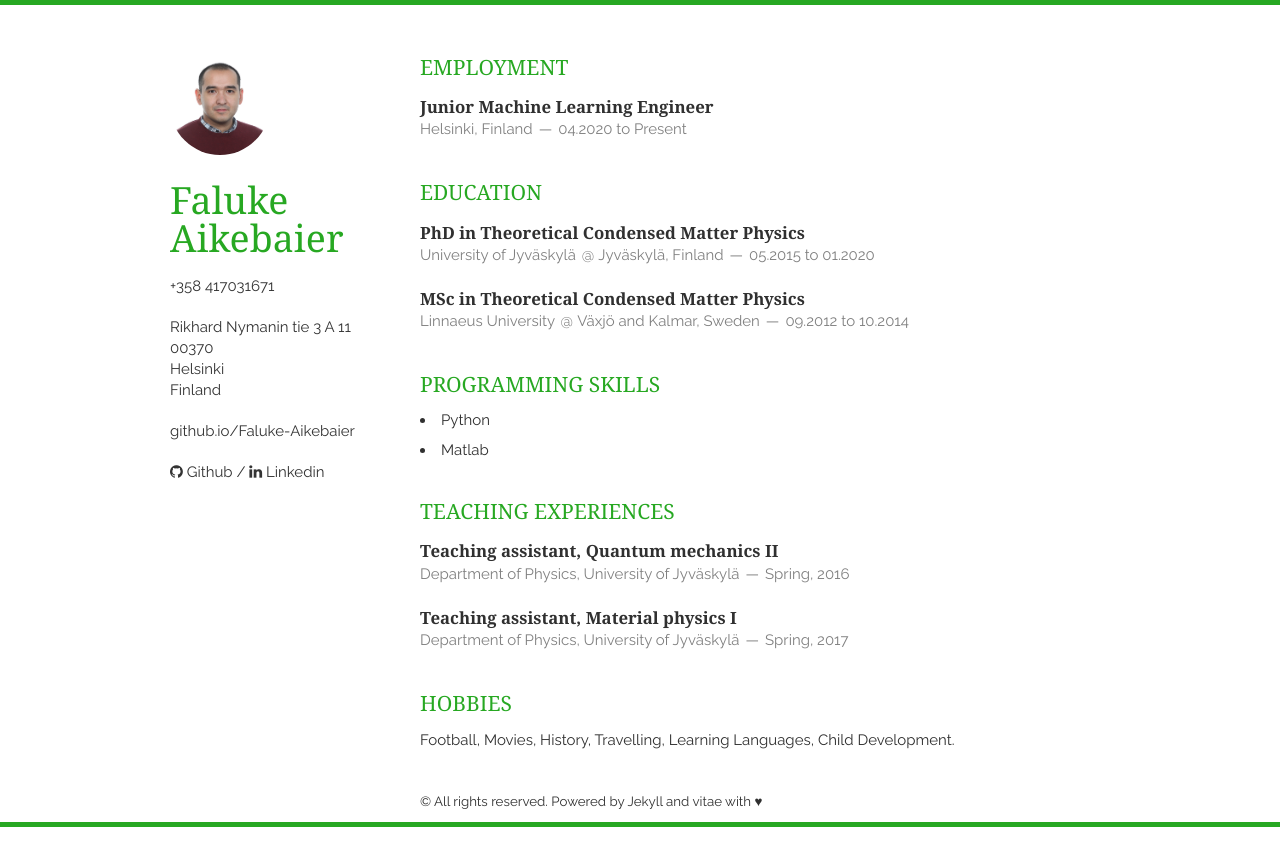
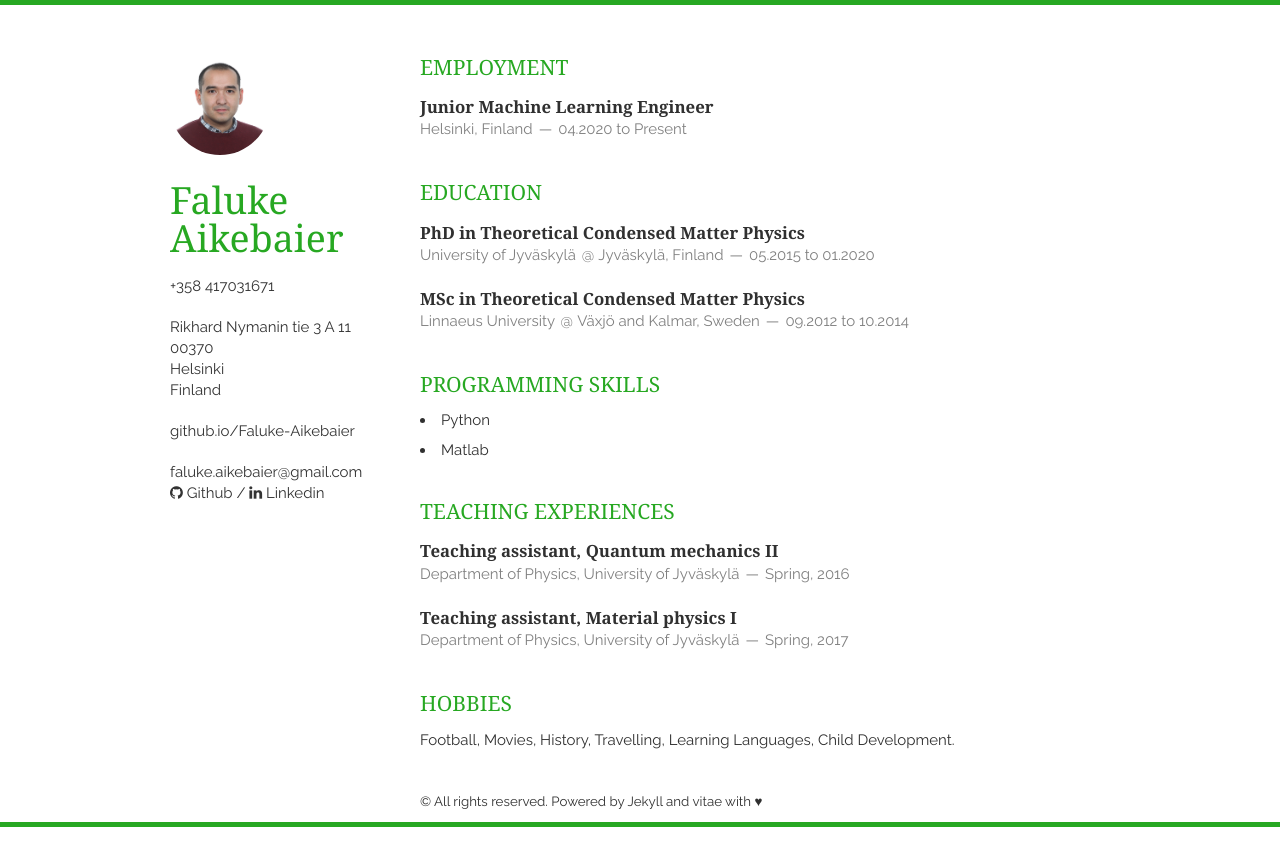
Before and after one commit to Faluke-Aikebaier/Faluke-Aikebaier.github.io, a Jekyll site: the page built from index.html, in a window 1280 px wide. Shown: the top 866 px of the page. Built offline with Jekyll 4.4.1, drawn with Linux system fonts in a browser that asks for light colours; nearby versions of some CDN libraries; the list of posts is cut into pages by our own code.

```diff
--- a/_layouts/layout.html
+++ b/_layouts/layout.html
@@ -42,7 +42,7 @@
             <a href="{{ site.website_full }}">{{ site.website }}</a><br/>
         </p>
         <p>
-            <!-- <a href="{{ site.email_full }}">{{ site.email }}</a><br/> -->
+            <a href="{{ site.email_full }}">{{ site.email }}</a><br/>
             <a href="https://github.com/Faluke-Aikebaier/{{ site.github }}"><i class="fa fa-github"></i> Github</a> /
             <!-- <a href="https://twitter.com/{{ site.twitter }}"><i class="fa fa-twitter"></i> Twitter</a> -->
             <a href="https://www.linkedin.com/in/faluke-aikebaier-b37b7415a/{{ site.linkedin }}"><i class="fa fa-linkedin"></i> Linkedin</a>
```
